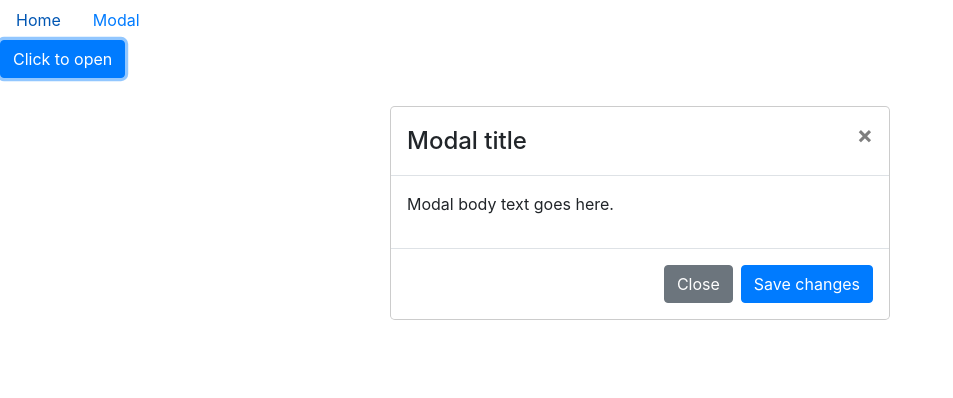
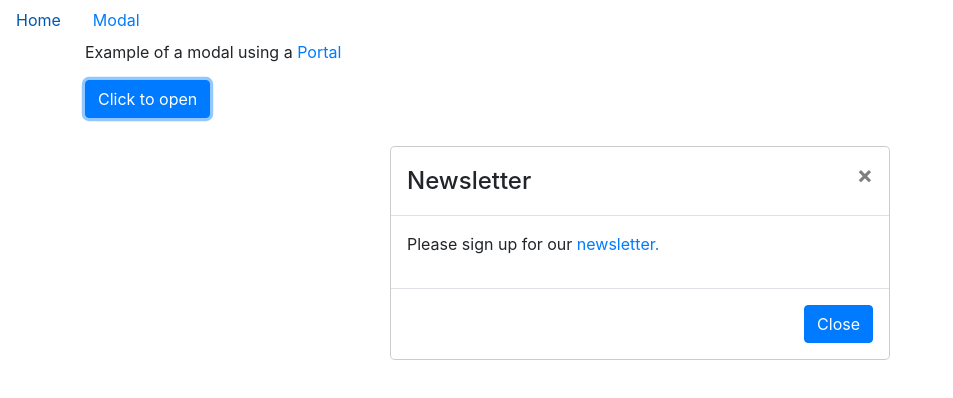
Before and after one commit to pferlito/react-examples, a React (Create React App) app: page /modal in a window 1280 px wide. Both pictures are taken after a click on the button "Click to open". Shown: the top 398 px of the page, without its empty margins (0-953 px from the left). Built offline with nearby package versions, Linux system fonts and the light colour scheme.

Commit message:
Working modal.

```diff
--- a/src/routes/ModalPage.js
+++ b/src/routes/ModalPage.js
@@ -1,27 +1,30 @@
 import React, {useState} from 'react';
 import ReactDOM from 'react-dom';
+import Container from "react-bootstrap/Container";
+import Row from "react-bootstrap/Row";
+import Col from "react-bootstrap/Col";
 import Modal from "react-bootstrap/Modal";
 import './Modal.css';
 import Button from 'react-bootstrap/Button';
 
-function MyModal() {
+function MyModal({handleClick}) {
   const modal = (
     <Modal.Dialog>
-      <Modal.Header closeButton>
-        <Modal.Title>Modal title</Modal.Title>
+      <Modal.Header closeButton onClick={handleClick}>
+        <Modal.Title>Newsletter</Modal.Title>
       </Modal.Header>
 
       <Modal.Body>
-        <p>Modal body text goes here.</p>
+        <p>Please sign up for our <a
+          href="http://www.example.com">newsletter.</a></p>
       </Modal.Body>
 
       <Modal.Footer>
-        <Button variant="secondary">Close</Button>
-        <Button variant="primary">Save changes</Button>
+        <Button onClick={handleClick} variant="primary">Close</Button>
       </Modal.Footer>
     </Modal.Dialog>
   );
-  return ReactDOM.createPortal(modal,document.getElementById('portal'));
+  return ReactDOM.createPortal(modal, document.getElementById('portal'));
 }
 
 function ModalPage() {
@@ -32,10 +35,16 @@ function ModalPage() {
   }
 
   return (
-    <div>
-      <Button onClick={handleClick} className="open">Click to open</Button>
-      {showModal ? <MyModal /> : null}
-    </div>
+    <Container>
+      <Row>
+        <Col>
+          <p>Example of a modal using a <a
+            href="https://reactjs.org/docs/portals.html">Portal</a></p>
+          <Button onClick={handleClick} className="open">Click to open</Button>
+          {showModal ? <MyModal handleClick={handleClick}/> : null}
+        </Col>
+      </Row>
+    </Container>
   );
 }
 
```
